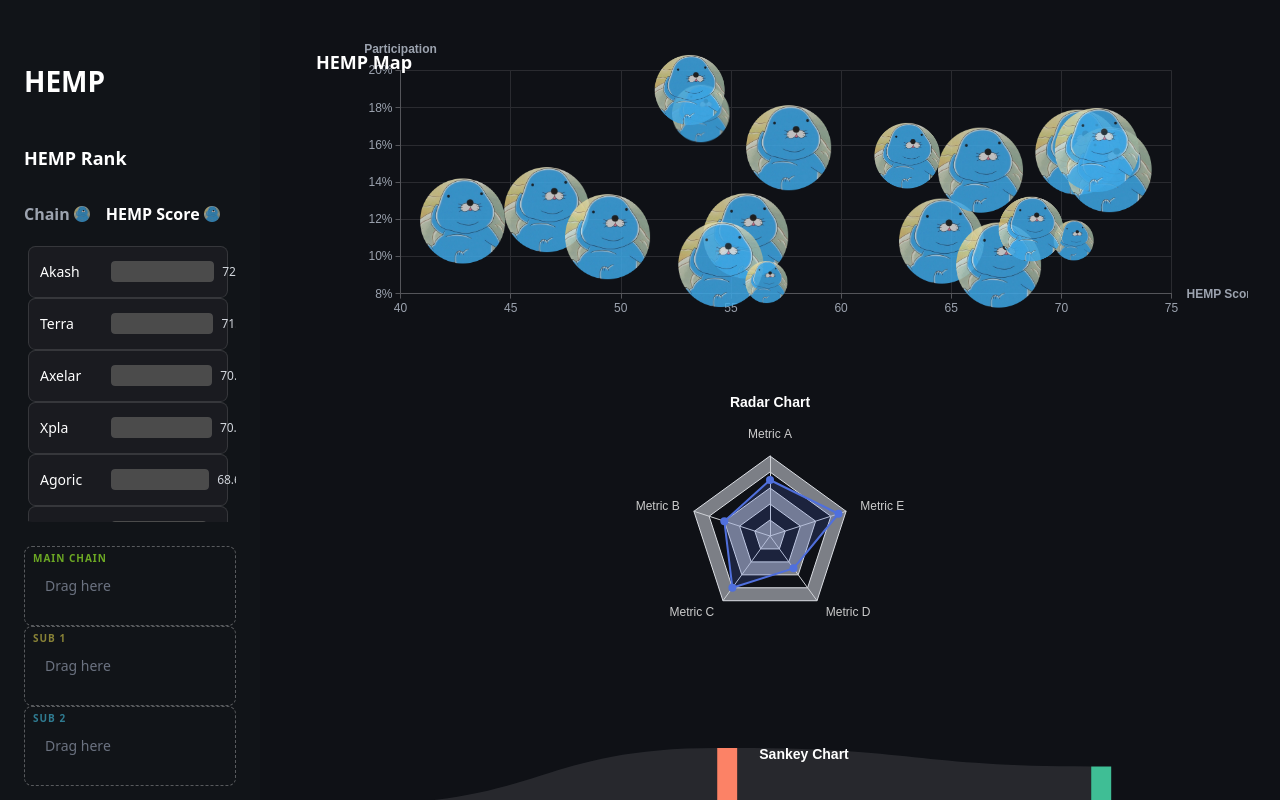
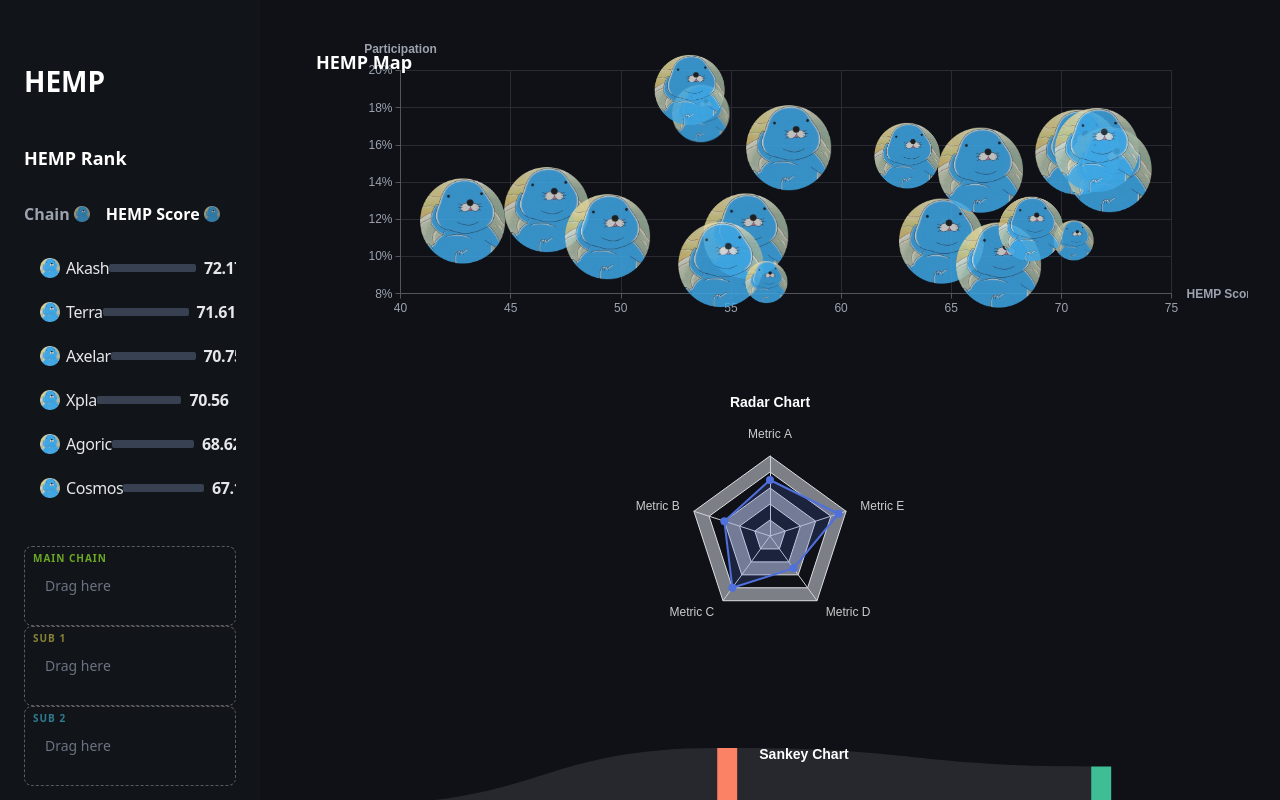
Before and after one commit to nhsngyn/HEMP, a React (Vite) app: page / in a window 1280 px wide. Built offline with nearby package versions, Linux system fonts and the light colour scheme.

Commit message:
스타일 가이드 컬러 입력

```diff
--- a/src/components/ranking/ChainCard.jsx
+++ b/src/components/ranking/ChainCard.jsx
@@ -1,55 +1,64 @@
-import React from "react";
+import React from 'react';
 
-const ChainCard = ({ chain, selectionInfo, isDragging, isOverlay }) => {
-  const isSelected = !!selectionInfo;
-  const highlightColor = selectionInfo?.color;
+const ChainCard = ({ chain, selectionInfo, isOverlay, isDragging }) => {
+    // 100점일 때 120px의 길이를 가지도록 스코어에 비례하여 너비 계산
+    const scoreBarWidth = (chain.score / 100) * 120;
 
-  // Score 100 → 143px 막대
-  const barWidth = Math.min(chain.score * 1.43, 143);
+    // 랭킹 표시 (스코어가 없는 경우 비워둠)
+    const rank = chain.score ? chain.rank : '';
 
     return (
         <div
-      className={`
-        flex items-center
-        h-[52px]
-        px-[11px]
-        rounded-[7.4px]
-        transition-all
-        ${isSelected ? "" : "hover:shadow-[0_0_8px_rgba(255,255,255,0.07)]"}
-      `}
-      style={{
-        border: isSelected
-          ? `0.93px solid ${highlightColor}`
-          : "0.93px solid rgba(255,255,255,0.12)",
-        backgroundColor: isSelected
-          ? "rgba(255,255,255,0.05)"
-          : "rgba(26,27,32,1)",
-        opacity: isDragging ? 0.35 : 1,
-        boxShadow:
-          isSelected && !isOverlay && !isDragging
-            ? `0 0 12px ${highlightColor}66`
-            : "none",
-      }}
+            // 드래그 중이거나 오버레이일 때의 스타일링은 DraggableChain.jsx에서 처리되므로 여기서는 기본 스타일만 유지
+            className={`flex items-center w-full min-h-[44px] ${isOverlay ? 'bg-zinc-800' : 'bg-transparent'} rounded-[4px] px-[8px] py-[10px]`}
         >
-      {/* 이름 */}
-      <div className="w-[71px] flex-shrink-0 text-white font-medium text-sm truncate">
-        {chain.name}
+            {/* 랭크 및 아이콘 */}
+            <div className='flex-shrink-0 flex items-center w-[30px]'>
+                {rank && (
+                    <span className='text-gray-400 text-[14px] font-medium'>
+                        {rank}
+                    </span>
+                )}
+                <img src="/logos/chainImg.png" className='w-5 h-5 ml-1' alt={`${chain.name} logo`} />
             </div>
 
-      {/* 막대 + 점수 */}
-      <div className="flex-1 flex items-center">
-        <div className="relative w-full h-[21px] bg-[#2A2B30] rounded-[4px] overflow-hidden">
+            {/* 체인 이름 (수정 요청 사항 적용) */}
+            {/* [수정 1] TailwindCSS로 요청하신 CSS 속성을 변환하여 적용합니다.
+                color: var(--gray200, #D1D5DB) -> text-gray-200
+                font-family: SUIT (Tailwind 기본폰트로 가정)
+                font-size: 16px -> text-base
+                font-weight: 500 -> font-medium
+                letter-spacing: -0.32px -> tracking-tight
+                gap: 8px (막대바와의 간격) -> gap-2
+            */}
+            <div className="flex items-center flex-grow text-gray-200 text-base font-medium tracking-tight leading-[140%]">
+                <span className="flex-grow">{chain.name}</span>
+
+                {/* 막대바 영역 (gap-2 = 8px 적용) */}
+                <div className="flex items-center gap-2">
                     <div
-            className="h-full rounded-[4px]"
+                        className="h-2 bg-gray-600 rounded-sm"
                         style={{
-              width: `${barWidth}px`,
-              backgroundColor: isSelected ? highlightColor : "#4B4B4B",
+                            // [수정 2] 100점 = 120px 크기 적용
+                            width: `${scoreBarWidth}px`,
+                            backgroundColor: selectionInfo?.color || '#374151', // 선택된 체인은 해당 색상, 아니면 gray-700
                         }}
-          />
+                    ></div>
+
+                    {/* 스코어 텍스트 */}
+                    <span className='text-[16px] font-semibold text-gray-200'>
+                        {chain.score.toFixed(2)}
+                    </span>
+                </div>
             </div>
 
-        <span className="ml-2 text-[12px] text-gray-300">{chain.score}</span>
-      </div>
+            {/* 메인/서브 표시 (선택된 경우) */}
+            {selectionInfo && (
+                <div
+                    className='w-1 h-1 rounded-full ml-2 flex-shrink-0'
+                    style={{ backgroundColor: selectionInfo.color }}
+                ></div>
+            )}
         </div>
     );
 };
--- a/src/components/ranking/RankingChart.jsx
+++ b/src/components/ranking/RankingChart.jsx
@@ -1,10 +1,14 @@
 import React from "react";
-import { DndContext, DragOverlay } from "@dnd-kit/core";
+import {
+  DndContext,
+  DragOverlay,
+  useSensor,
+  useSensors,
+  PointerSensor
+} from "@dnd-kit/core";
 import { createPortal } from "react-dom";
-
 import useChainStore from "../../store/useChainStore";
 import { COLORS } from "../../constants/colors";
-
 import DraggableChain from "./DraggableChain";
 import DroppableSlot from "./DroppableSlot";
 import DroppableListArea from "./DroppableListArea";
@@ -15,7 +19,7 @@
     selectedMainId,
     selectedSubId1,
     selectedSubId2,
-    setSlot,
+    applySelection, // [필수] setSlot 대신 이걸 써야 합니다.
     clearSlot,
     removeChainById,
   } = useChainStore();
@@ -23,11 +27,25 @@
   const [activeId, setActiveId] = React.useState(null);
   const [sortType, setSortType] = React.useState("score");
 
+  // [설정] 드래그 감도 조절 (클릭과 구분하기 위해 5px 움직여야 드래그 시작)
+  const sensors = useSensors(
+    useSensor(PointerSensor, {
+      activationConstraint: {
+        distance: 5,
+      },
+    })
+  );
+
+  // 정렬 로직
   const sortedChains = [...allChains].sort((a, b) =>
     sortType === "name" ? a.name.localeCompare(b.name) : b.score - a.score
   );
 
   const activeChain = allChains.find((c) => c.id === activeId);
+
+  // [중요] 이미 슬롯에 들어간 체인은 리스트에서 빼야 합니다. (ID 중복 방지)
+  const selectedIds = [selectedMainId, selectedSubId1, selectedSubId2];
+  const availableChains = sortedChains.filter(chain => !selectedIds.includes(chain.id));
 
   const getSelectionInfo = (id) => {
     if (id === selectedMainId) return { type: "main", color: COLORS.MAIN };
@@ -36,10 +54,7 @@
     return null;
   };
 
-  return (
-    <DndContext
-      onDragStart={(e) => setActiveId(e.active.id)}
-      onDragEnd={(event) => {
+  const handleDragEnd = (event) => {
     const { active, over } = event;
     setActiveId(null);
     if (!over) return;
@@ -47,62 +62,43 @@
     const chainId = active.id;
     const target = over.id;
 
-        // 리스트 영역으로 드롭 → 리스트로 되돌리기
+    // 1. 리스트 영역으로 드롭 -> 슬롯 해제
     if (target === "ranking-list") {
       removeChainById(chainId);
       return;
     }
 
-        // 슬롯(main/sub1/sub2)으로 드롭
-        setSlot(target, chainId);
-      }}
+    // 2. 슬롯으로 드롭 -> applySelection 사용
+    // target ID("main", "sub1", "sub2")를 그대로 넘김
+    applySelection(chainId, target);
+  };
+
+  return (
+    <DndContext
+      sensors={sensors}
+      onDragStart={(e) => setActiveId(e.active.id)}
+      onDragEnd={handleDragEnd}
     >
       <div className="flex flex-col h-full select-none">
-
-        {/* TITLE */}
         <h2 className="text-[18px] font-semibold mb-[29.9px]">HEMP Rank</h2>
 
-        {/* FILTER BUTTONS */}
+        {/* 필터 버튼 영역 (기존 코드 유지) */}
         <div className="flex items-center gap-4 mb-4">
-          {/* Chain 정렬 */}
-          <button
-            className="flex items-center gap-1"
-            onClick={() => setSortType("name")}
-          >
-            <span
-              className={
-                sortType === "name"
-                  ? "text-white font-semibold text-[16px]"
-                  : "text-gray-400 font-semibold text-[16px]"
-              }
-            >
-              Chain
-            </span>
-            <img src="/Icons/filter.png" className="w-4 h-4 opacity-70" />
+          <button className="flex items-center gap-1" onClick={() => setSortType("name")}>
+             <span className="text-gray-400 font-semibold text-[16px]">Chain</span>
+             <img src="/Icons/filter.png" className="w-4 h-4 opacity-70" alt="" />
           </button>
-
-          {/* Score 정렬 */}
-          <button
-            className="flex items-center gap-1"
-            onClick={() => setSortType("score")}
-          >
-            <span
-              className={
-                sortType === "score"
-                  ? "text-white font-semibold text-[16px]"
-                  : "text-gray-400 font-semibold text-[16px]"
-              }
-            >
-              HEMP Score
-            </span>
-            <img src="/Icons/filter.png" className="w-4 h-4 opacity-70" />
+          <button className="flex items-center gap-1" onClick={() => setSortType("score")}>
+             <span className="text-white font-semibold text-[16px]">HEMP Score</span>
+             <img src="/Icons/filter.png" className="w-4 h-4 opacity-70" alt="" />
           </button>
         </div>
 
-        {/* LIST AREA (고정 height + 내부 DroppableListArea) */}
+        {/* 리스트 영역 */}
         <div className="h-[280px]">
           <DroppableListArea>
-            {sortedChains.map((chain) => (
+            {/* [중요] filtered된 availableChains 사용 */}
+            {availableChains.map((chain) => (
               <DraggableChain
                 key={chain.id}
                 chain={chain}
@@ -112,7 +108,7 @@
           </DroppableListArea>
         </div>
 
-        {/* SLOT AREA (고정 height) */}
+        {/* 슬롯 영역 */}
         <div className="h-[226px] mt-6 flex flex-col justify-between">
           <DroppableSlot
             id="main"
@@ -138,10 +134,15 @@
         </div>
       </div>
 
-      {/* DRAG OVERLAY */}
+      {/* 드래그 오버레이 */}
       {createPortal(
         <DragOverlay>
-          {activeChain && <DraggableChain chain={activeChain} isOverlay />}
+          {activeChain && (
+            <DraggableChain
+              chain={activeChain}
+              isOverlay={true}
+            />
+          )}
         </DragOverlay>,
         document.body
       )}
--- a/src/constants/colors.js
+++ b/src/constants/colors.js
@@ -1,26 +1,30 @@
-// 기획서 기반 컬러 시스템 정의 [cite: 540, 541]
+// 스타일 가이드 기반 컬러 시스템 정의
 export const COLORS = {
-  // Brand Colors
-  MAIN: '#93e729',   // Neon Green (Main Chain)
-  SUB1: '#bbb143',   // Muted Yellow (Sub Chain 1)
-  SUB2: '#3CA7C4',   // Muted Blue (Sub Chain 2)
 
-  // Backgrounds
-  BG_DARK: '#101217', // App Background
-  BG_CARD: '#15171C', // Card Background
+  MAIN: '#93E729',   // GREEN
+  SUB1: '#BBB143',   // YELLOW
+  SUB2: '#3CA7C4',   // SKYBLUE
 
-  // Text & Borders
-  TEXT_MAIN: '#FFFFFF',
-  TEXT_SUB: '#9CA3AE', // Gray-300
-  BORDER: '#2A2B30',
+  WHITE: '#FFFFFF',
+  GRAY100: '#E8EAED',
+  GRAY200: '#D1D5DB',
+  GRAY300: '#9CA3AE',
+  GRAY400: '#6D7380',
+  GRAY500: '#4C5564',
+  GRAY700: '#29303A',
+  GRAY800: '#191C23',
+  GRAY900: '#101217',
+
+  SKYBLUE: '#3CA7C4',
+  YELLOW: '#BBB143',
+  GREEN: '#93E729',
 };
 
-// 체인 타입에 따른 색상 반환 헬퍼
 export const getChainColor = (type) => {
   switch (type) {
     case 'main': return COLORS.MAIN;
     case 'sub1': return COLORS.SUB1;
     case 'sub2': return COLORS.SUB2;
-    default: return '#4B5563'; // Gray for unselected
+    default: return COLORS.GRAY500;
   }
 };
```
Also changed, not shown: src/components/ranking/DraggableChain.jsx (+21 -4 lines). Lines whose indentation alone changed are shown as unchanged.
